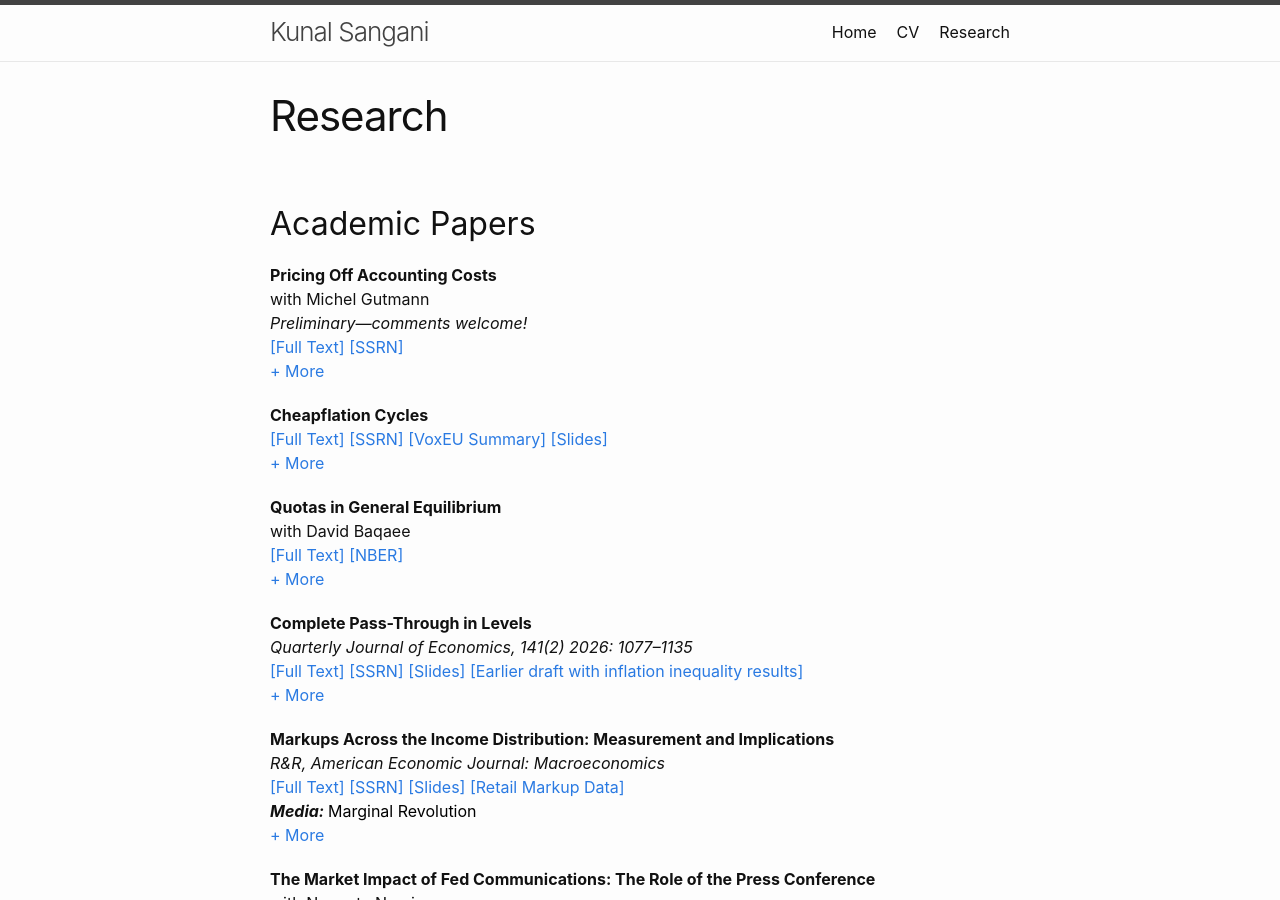
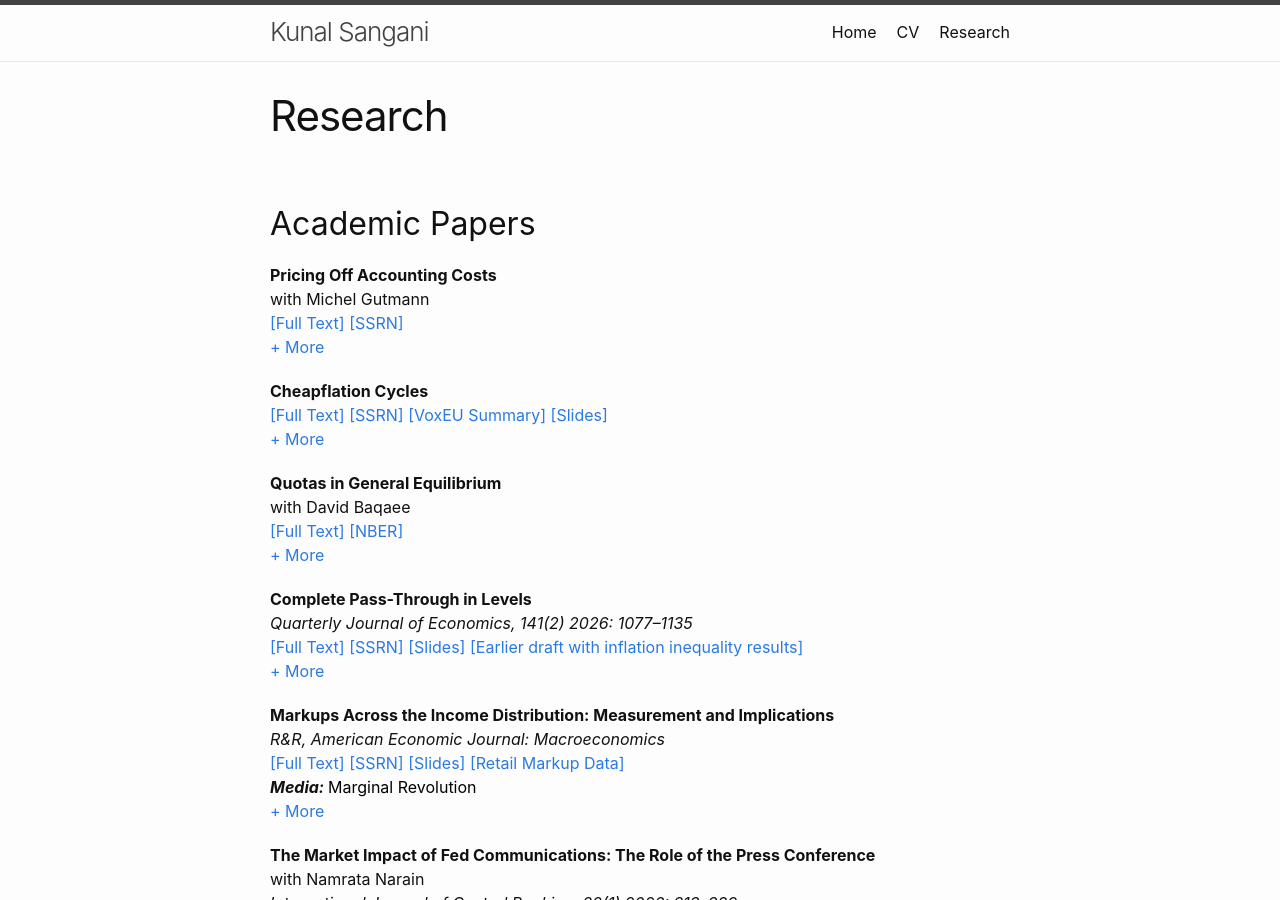
Before and after one commit to kunalsangani/kunalsangani.github.io, a Jekyll site: the page built from research.markdown, in a window 1280 px wide and 900 px high. Built offline with Jekyll 4.4.1, drawn with Linux system fonts in a browser that asks for light colours; nearby versions of some CDN libraries.

Commit message:
Removed preliminary status

```diff
--- a/_data/research.yml
+++ b/_data/research.yml
@@ -4,7 +4,6 @@
     - fifo:
       title: Pricing Off Accounting Costs
       coauthors: Michel Gutmann
-      status: Preliminary—comments welcome!
       links:
         - paper:
           name: Full Text
```
